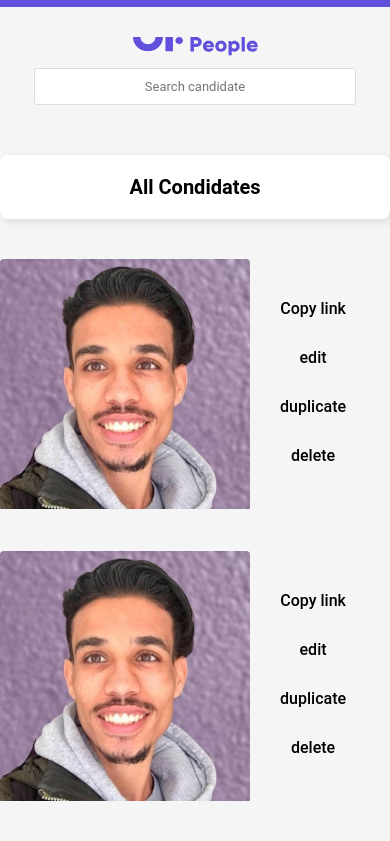
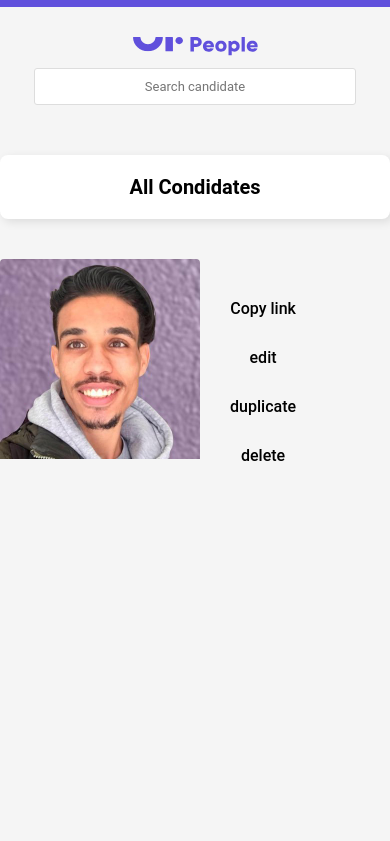
Before and after one commit to mouradaouinat/ur-people, a React (Create React App) app: page / in a window 390 px wide. Shown: the top 841 px of the page. Built offline with nearby package versions, Linux system fonts and the light colour scheme.

Commit message:
Add Media queries to avatar picture

```diff
--- a/src/components/Candidate.jsx
+++ b/src/components/Candidate.jsx
@@ -18,6 +18,11 @@ const Image = styled.div`
   img {
     height: 25rem;
     width: 25rem;
+
+    @media only screen and (max-width: 600px) {
+      height: 20rem;
+      width: 20rem;
+    }
   }
 `;
 
--- a/src/components/pages/People.jsx
+++ b/src/components/pages/People.jsx
@@ -66,7 +66,7 @@ const Banner = styled.div`
 `;
 
 const People = () => {
-  const [condidates, setcondidates] = useState([1, 2, 3, 4, 5, 6]);
+  const [condidates, setcondidates] = useState([1]);
 
   return (
     <Container>
--- a/src/components/sections/Main.jsx
+++ b/src/components/sections/Main.jsx
@@ -38,7 +38,7 @@ const Main = () => {
       <Heading>General information</Heading>
       <SectionHeading title="Work information"></SectionHeading>
       <WorkExperience></WorkExperience>
-      <SectionHeading title="Education"></SectionHeading>
+      {/* <SectionHeading title="Education"></SectionHeading> */}
       <Heading>united remote assessement</Heading>
       <HeadingDescription>
         Lorem ipsum dolor sit amet consectetur adipisicing elit. Blanditiis
```
